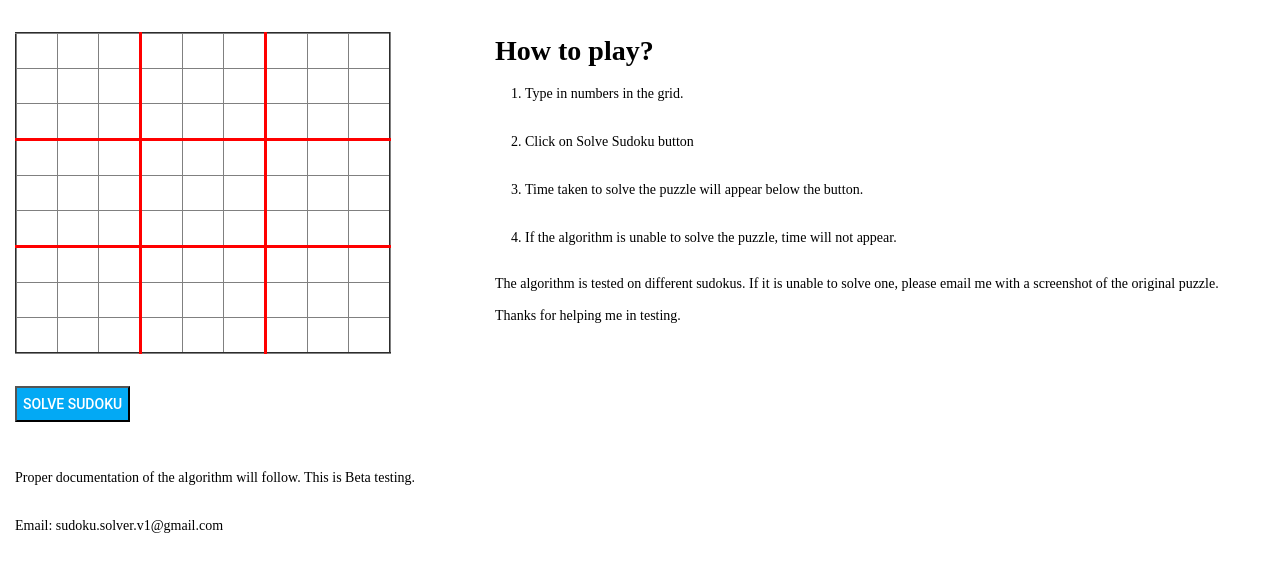
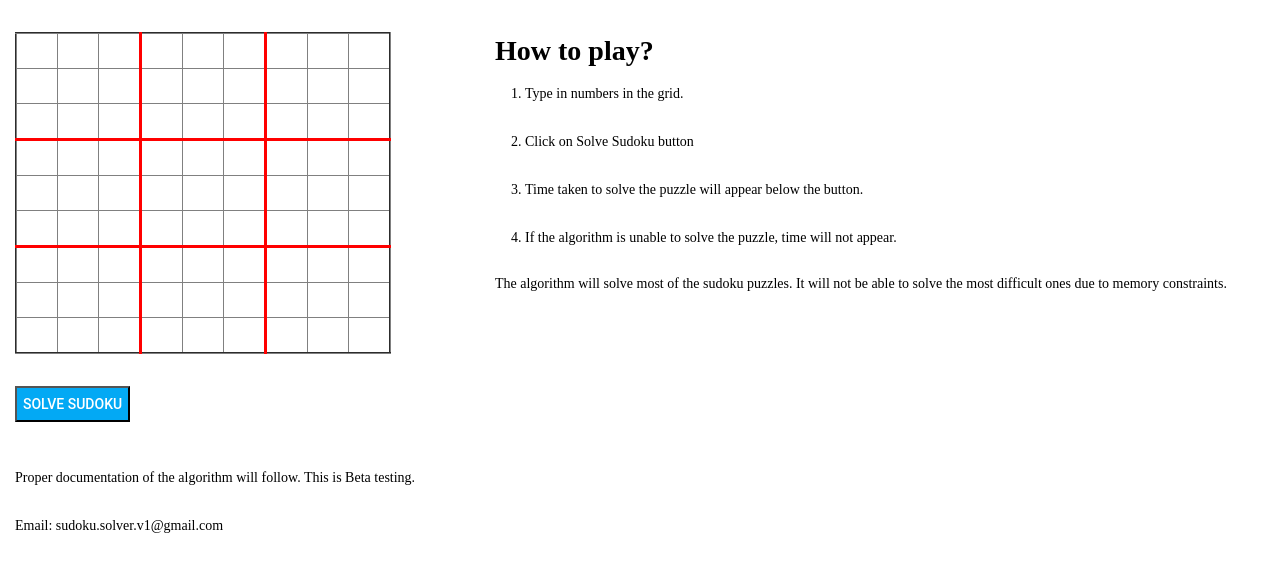
Before and after one commit to RishiBawdekar/sudoku-solver-by-rishi-bawdekar, a plain HTML site: page index.html in a window 1280 px wide. Drawn offline with nearby package versions, Linux system fonts and the light colour scheme; a web font is replaced by a local one.

Commit message:
updated index.html

```diff
--- a/index.html
+++ b/index.html
@@ -144,9 +144,8 @@
 			<li>If the algorithm is unable to solve the puzzle, time will not appear.</li>
 			<br>
 		</ol>
-		<div>The algorithm is tested on different sudokus. If it is unable to solve one, please email me with a screenshot of the original puzzle.</div>
+		<div>The algorithm will solve most of the sudoku puzzles. It will not be able to solve the most difficult ones due to memory constraints.</div>
 		<br>
-		<div>Thanks for helping me in testing.</div>
 
 	</div>
 
```
